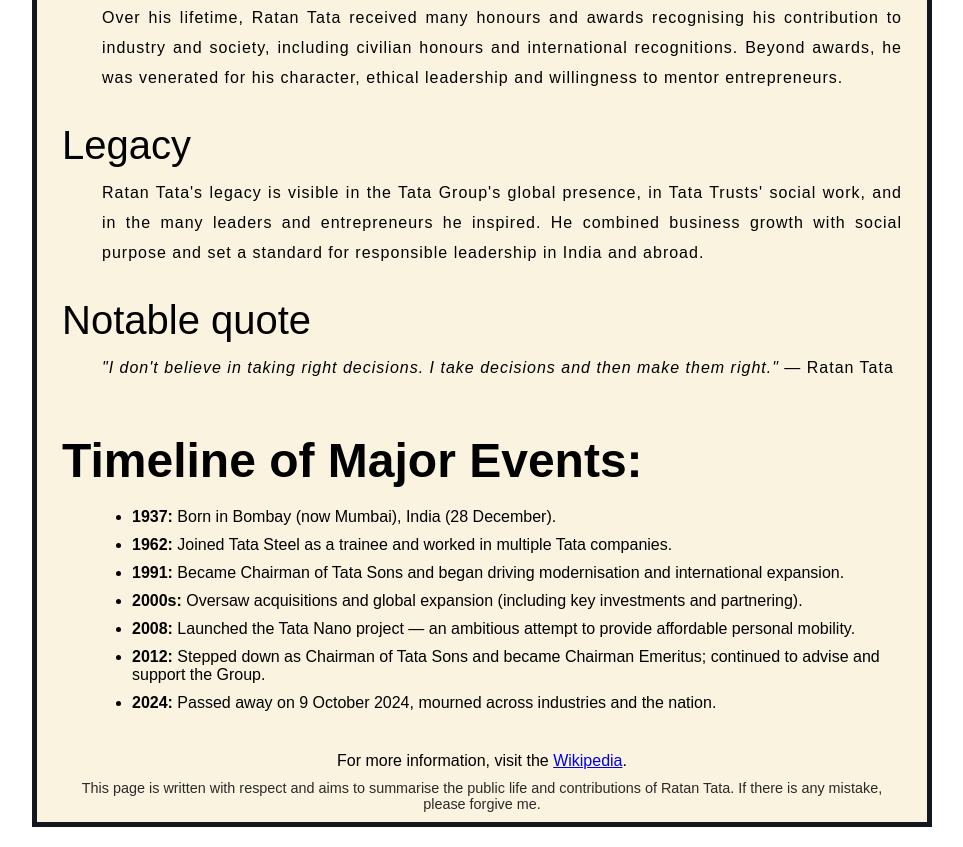
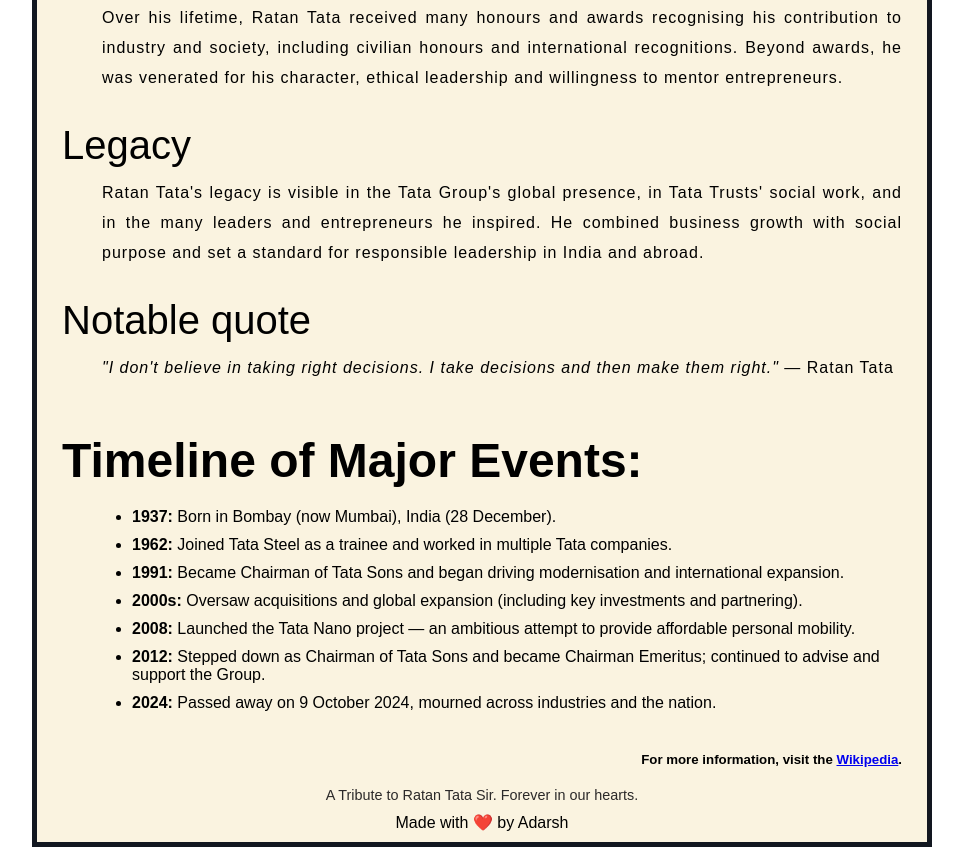
Before and after one commit to adarshpatel3436/Ratan-Tata-Tribute-Website, a plain HTML site: page index.html in a window 1280 px wide. Shown: the part 1584-2431 px from the top of the page, without its empty margins (158-1121 px from the left). Drawn offline with Linux system fonts and the light colour scheme; files whose address does not match are found by name.

Commit message:
Update index.html

```diff
--- a/index.html
+++ b/index.html
@@ -80,8 +80,9 @@
 
 
             <footer>
-                <p>For more information, visit the <a href="https://en.wikipedia.org/wiki/Ratan_Tata" target="_blank" rel="noopener noreferrer">Wikipedia</a>.</p>
-                <p style="font-size:0.9rem; color:#2b2929;">This page is written with respect and aims to summarise the public life and contributions of Ratan Tata. If there is any mistake, please forgive me. </p>
+                <h5>For more information, visit the <a href="https://en.wikipedia.org/wiki/Ratan_Tata" target="_blank" rel="noopener noreferrer">Wikipedia</a>.</h5>
+                <p style="font-size:0.9rem; color:#2b2929;">A Tribute to Ratan Tata Sir. Forever in our hearts.</p>
+                <p>Made with ❤️ by Adarsh</p>
             </footer>
         </div>
     </div>
```
